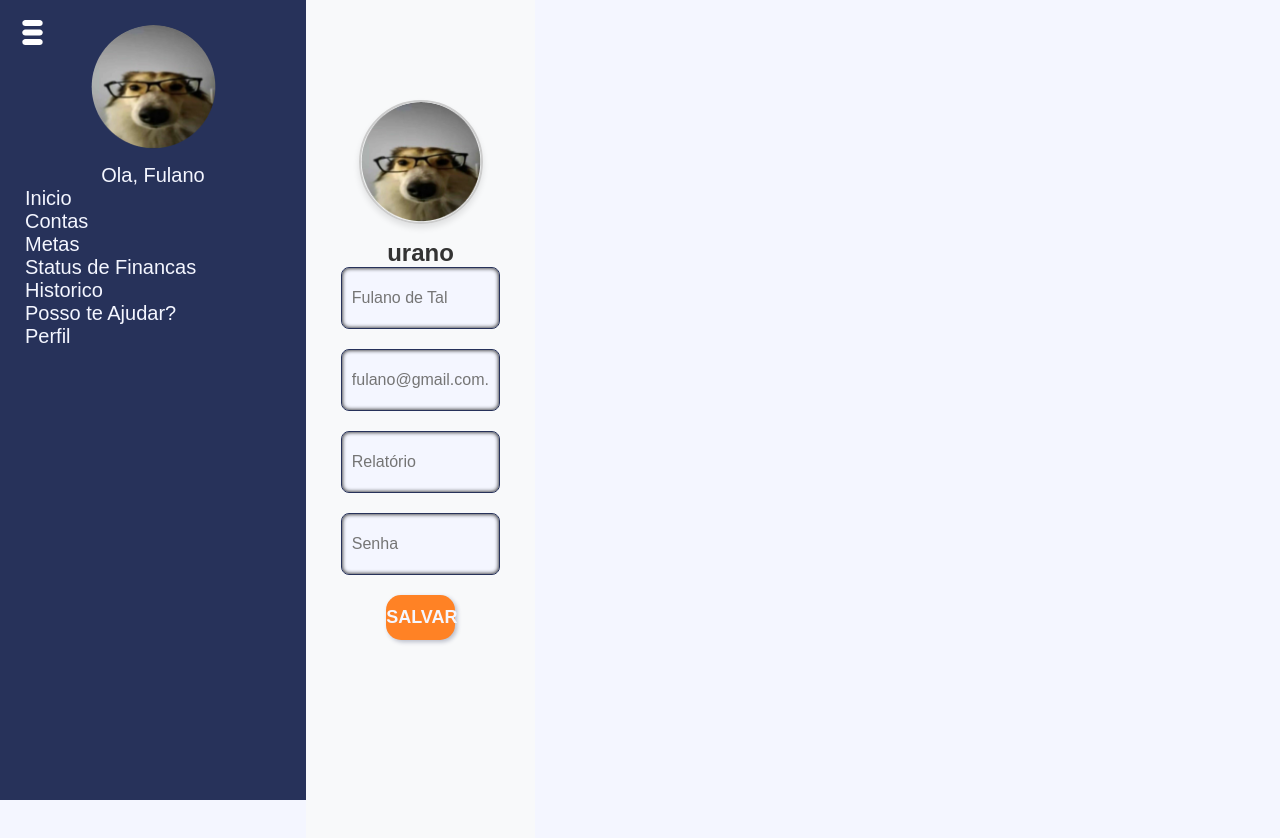
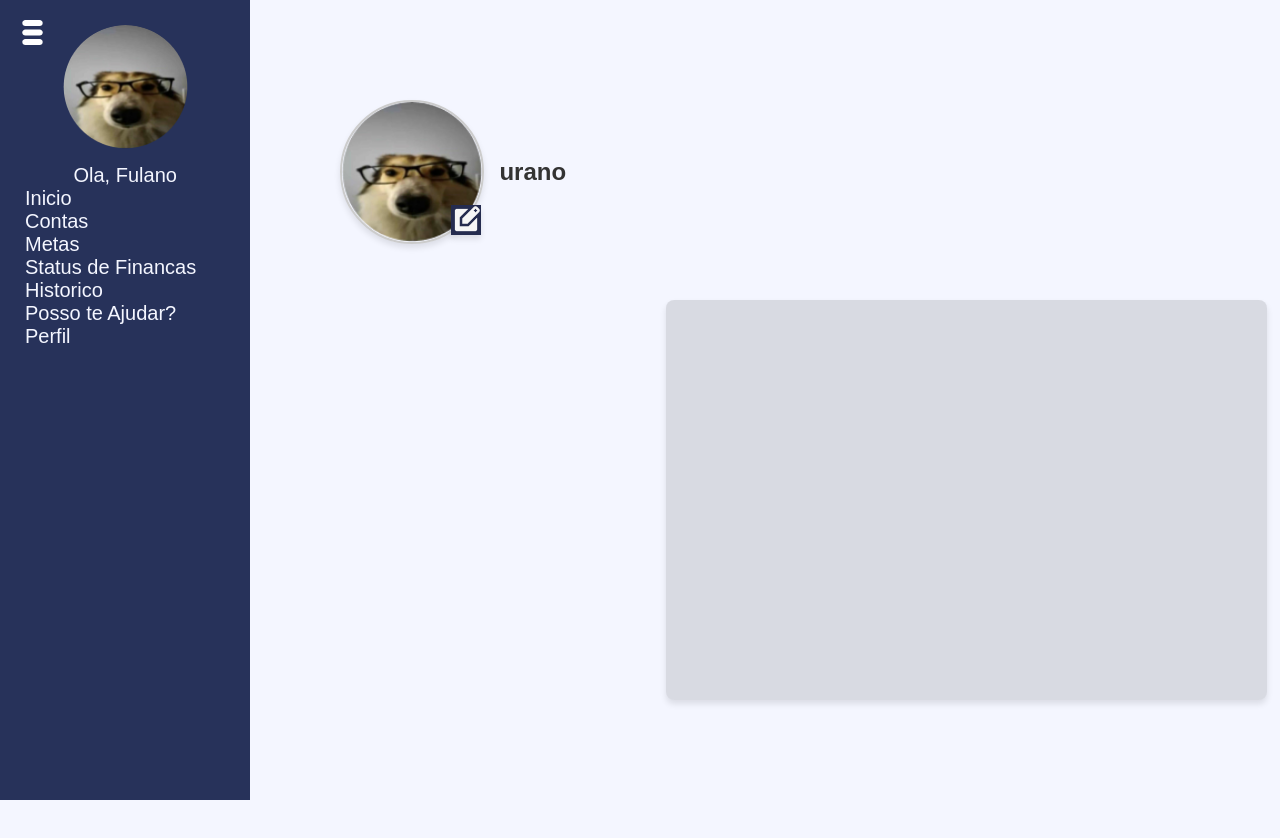
Before and after one commit to EmillySatiro/PATOCAST_DESENVOLVIMENTO_WEB, a website: page src/views/navigation/perfil.htm in a window 1280 px wide. Drawn offline with nearby package versions, Linux system fonts and the light colour scheme; files that its build step writes are made by us from their sources; files whose address does not match are found by name; a web font is replaced by a local one.

Commit message:
att editar

```diff
--- a/public/styles/editar-perfil.css
+++ b/public/styles/editar-perfil.css
@@ -63,25 +63,52 @@
     justify-content: flex-start; /* Alinha os itens no topo */
     align-items: center; /* Centraliza horizontalmente */
     height: 100vh; /* Ocupa toda a altura da tela */
-    padding-top: 100px; /* Adiciona um espaço de 100px do topo */
-    background-color: #f8f9fa; /* Cor de fundo */
+    padding-top: 100px; /* espaço do topo */
+    margin: 0px 90px;/* 0 para o topo e fundo, 20px para a esquerda e direita */
+
 }
 
 .header {
     display: flex;
-    flex-direction: column;
+    flex-direction: row;
     align-items: center;
     justify-content: center;
     gap: 15px; /* o espaço entre a imagem e o texto */
 
 }
+/* Container da imagem */
+.profile-picture {
+    position: relative; /* Necessário para posicionar o ícone dentro dela */
+}
 
+/* Ícone sobre a imagem */
+.profile-detalhe img {
+    position: absolute; /* sobre a imagem */
+    top: 105px; /* Ajuste a distância do topo da imagem */
+    left: 111px; /* Ajuste a distância da lateral esquerda */
+    width: 50px; /* Tamanho pequeno para o ícone */
+    height: 50px; /* Tamanho pequeno para o ícone */
+
+
+
+
+}
 .profile-picture img {
-    width: 120px; /* Tamanho da imagem */
-    height: 120px;
-    border-radius: 50%; /* Deixa a imagem redonda */
-    border: 2px solid #ccc; /* Borda ao redor da imagem */
-    box-shadow: 0px 4px 6px rgba(0, 0, 0, 0.1); /* Sombra leve */
+    width: 140px;  /* Aumentado para 200px */
+    height: 140px; /* Aumentado para 200px */
+    border-radius: 50%;
+    border: 2px solid #ccc;
+    box-shadow: 0px 4px 6px rgba(0, 0, 0, 0.1);
+
+}
+
+.profile-detalhe img {
+    width: 30px;  /* Aumentado para 200px */
+    height: 30px; /* Aumentado para 200px */
+    border: none; /* Remove a borda */
+    border-radius: 0;
+
+
 }
 
 .profile-info {
@@ -113,6 +140,7 @@
     box-shadow: 0px 0px 4px var(--preto) inset;
 }
 
+
 .form button {
     cursor: pointer;
 
@@ -136,6 +164,22 @@
     color: var(--laranja-principal);
 }
 
+
+.transparent-box {
+    width: 60vw; /* Aumentado a largura para 60% da largura da tela */
+    height: 400px; /* Mantém a altura em 400px */
+    background-color: rgba(0, 0, 0, 0.115); /* Fundo transparente com sombra leve */
+
+    /* Controlando a distância da parte superior e das laterais */
+    margin-top: 300px; /* Distância da parte superior da tela */
+    margin-left: 10px; /* Distância da lateral esquerda da tela */
+    margin-right: 1vw; /* Distância da lateral direita da tela */
+
+    border-radius: 8px; /* Adiciona bordas arredondadas */
+    box-shadow: 0px 4px 6px rgba(0, 0, 0, 0.1); /* Sombra leve para dar profundidade */
+}
+
+
 @media (max-width: 768px) {
     .sidebar {
         width: 100%;
--- a/src/views/navigation/perfil.htm
+++ b/src/views/navigation/perfil.htm
@@ -1,7 +1,7 @@
 {% extends "../page-base.htm" %}
 
 {% block styles %}
-    <link rel="stylesheet" href=".styles\editar-perfil.css">
+    <link rel="stylesheet" href="./styles/editar-perfil.css">
 {% endblock %}
 
 {% block content %}
@@ -10,20 +10,15 @@
         <div class="content">
             <div class="header">
                 <div class="profile-picture">
-                    <img src=".\images\image.png" alt="fulano de tal">
+                    <img src=".\images\image.png" alt="nome do usuario">
+                    <div class ="profile-detalhe">
+                        <img src="./assets/symbols_edit-square (1).png " alt="editar">
+                    </div>
                 </div>
                 <p class="profile-info">urano</p>
             </div>
-
-            <!-- Formulário -->
-            <form class="form">
-                <input type="text" placeholder="Fulano de Tal">
-                <input type="email" placeholder="fulano@gmail.com.br">
-                <input type="text" placeholder="Relatório">
-                <input type="password" placeholder="Senha">
-                <button type="submit" class="save-btn">Salvar</button>
-            </form>
         </div>
+        <div class="transparent-box"></div>
     </div>
 {% endblock %}
 
```
Also changed, not shown: public/assets/symbols_edit-square (1).png (added).
